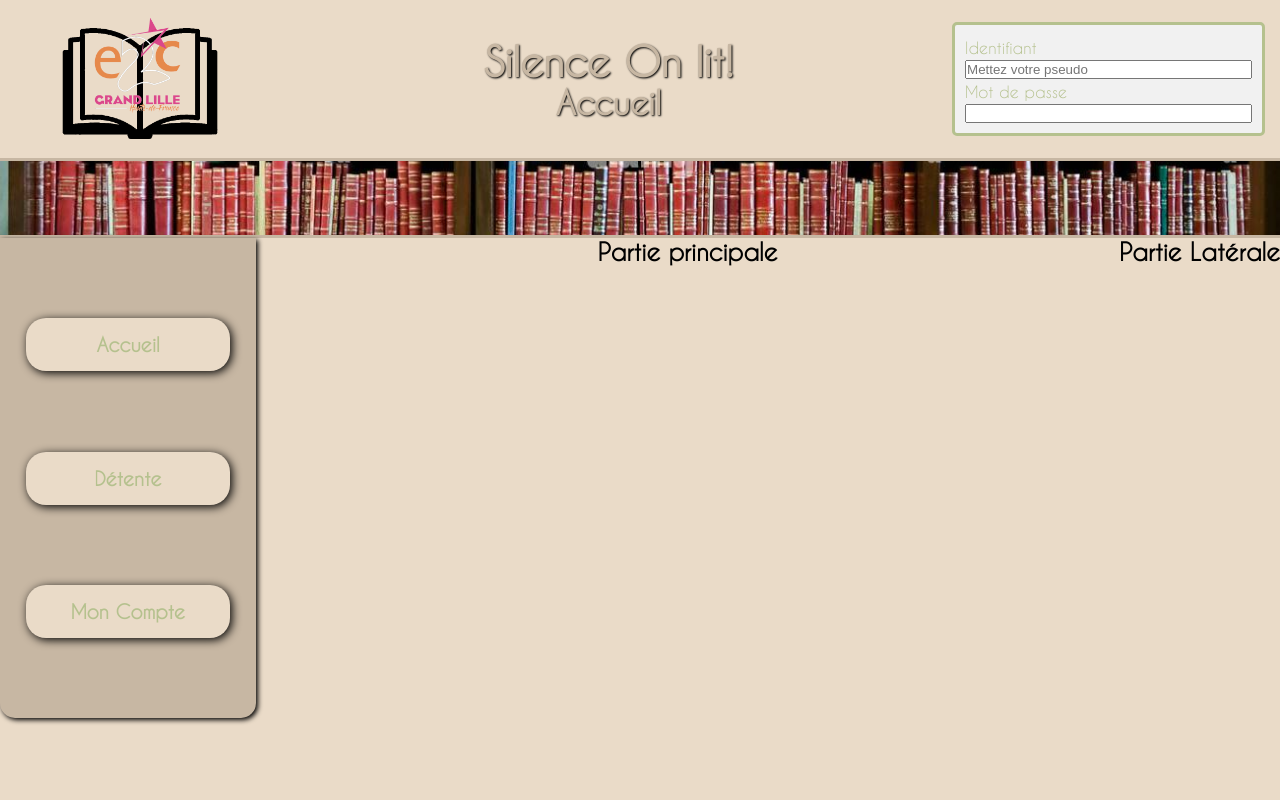
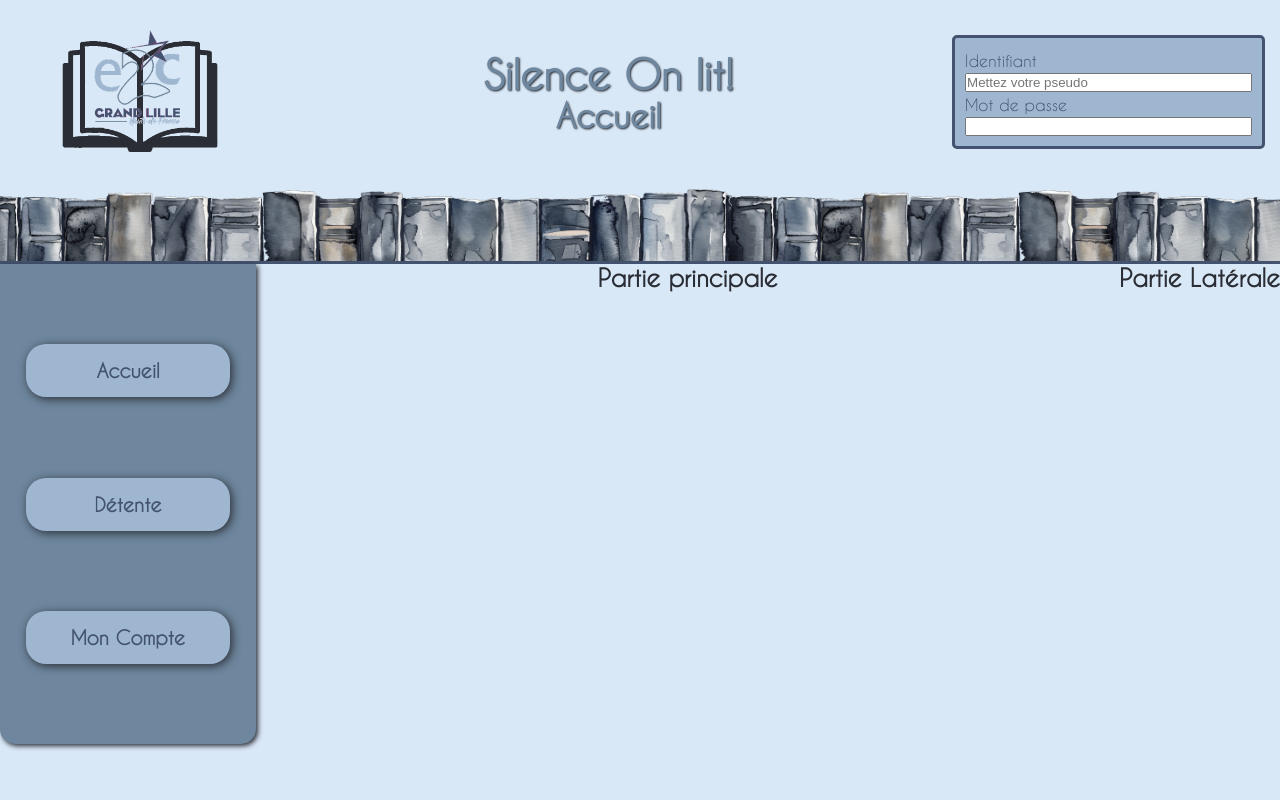
Before and after one commit to Deuteronome/PN-2024-RBX-silenceOnLit, a PHP site: page / in a window 1280 px wide. Run offline with PHP 8.4, Linux system fonts and the light colour scheme.

Commit message:
Modification du du design et de la palette de couleurs

```diff
--- a/style/style.css
+++ b/style/style.css
@@ -13,15 +13,19 @@
     margin: 0;
     padding : 0;
     box-sizing: border-box;
-    --color-vert: #B5C18E ;
-    --color-clair: #EADBC8;
-    --color-fonce: #C7B7A3;
-    --color-blanc: #F1F1F1;
+    --color-pal-1: #42526F ;
+    --color-pal-2: #6E879E;
+    --color-pal-3: #9EB6D0;
+    /*--color-pal-4: #F1F1F1;*/
+    --color-light-default : #D9E8F7;
+    --color-dark-default : #2A2D34;
+
 }
 
 body {
     font-family: 'custom', sans-serif;
-    background-color: var(--color-clair);
+    background-color: var(--color-light-default);
+    color : var(--color-dark-default);
 }
 
 /*header*/
@@ -33,12 +37,11 @@ body {
     flex-direction: row;
     justify-content: center;
     align-items: center;
-    background-color: var(--color-clair);
-    color : var(--color-fonce);
+    color : var(--color-pal-1);
     margin : 0px;
     padding :15px;
     width : 100vw;
-    hedisplay : block;ight: 23vh;
+    height: 23vh;
 }
 
 #header-logo {
@@ -59,24 +62,24 @@ body {
 
 #header-login {
     width : 25vw;
-    border: var(--color-vert)solid 3px;
+    border: var(--color-pal-1)solid 3px;
     border-radius: 5px;
     padding: 10px;
-    background-color: var(--color-blanc);
-    color : var(--color-vert);
+    background-color: var(--color-pal-3);
+    color : var(--color-pal-1);
 }
 
 
 h1 {
-
+    color: var(--color-pal-2);
     font-size: 2.5rem;
-    text-shadow: 1px 1px 2px black;
+    text-shadow: 1px 1px 2px var(--color-dark-default);
 }
 
 h3 {
-
+    color: var(--color-pal-2);
     font-size: 2rem;
-    text-shadow: 1px 1px 2px black;
+    text-shadow: 1px 1px 2px var(--color-dark-default);
 
 }
 
@@ -89,13 +92,12 @@ h3 {
 #header-bas {
     width : 100vw;
     height:10vh;
-    background-image:url('../assets/books.jpg');
-    background-repeat: no-repeat;
-    background-size: cover;
+    background-image:url('../assets/books.png');
+    background-repeat: repeat-x;
+    background-size: contain;
     background-position: center;
     background-position-y:center;
-    border-top: var(--color-fonce) solid 3px;
-    border-bottom: var(--color-fonce) solid 3px;
+    border-bottom: var(--color-pal-1) solid 3px;
 
 }
 /*mise en forme de formulaire*/
@@ -119,7 +121,7 @@ input, label {
 nav {
     width : 20vw;
     height: 60vh;
-    background-color: var(--color-fonce);
+    background-color: var(--color-pal-2);
     border-radius: 0 0 15px 15px;
     box-shadow: 2px 2px 5px 0;
     display: flex;
@@ -130,28 +132,25 @@ nav {
 
 .bouton {
     text-decoration: none;
-    color: var(--color-vert);
+    color: var(--color-pal-1);
     text-align: center;
     font-weight: 800;
     font-size: 1.2rem;
     display : block;
     padding: 15px;
-    background-color: var(--color-clair);
+    background-color: var(--color-pal-3);
     width : 80%;
     border-radius: 20px;
-    box-shadow: black 2px 2px 10px 0;
+    box-shadow: var(--color-dark-default) 2px 2px 10px 0;
 
-    transition: box-shadow 300ms, color 1000ms, background-color 500ms, width 1000ms, padding 1000ms;
+    transition: box-shadow 300ms, color 1500ms, background-color 300ms;
 
 }
 
 .bouton:hover {
-    box-shadow: black 7px 7px 20px 0;
-    color: var(--color-clair);
-    background-color: var(--color-vert);
-    width : 85%;
-    padding-top: 18px;
-    padding-bottom: 18px;
+    box-shadow:none ;
+    color: var(--color-pal-3);
+    background-color: var(--color-pal-1);
 
 }
 
```
Also changed, not shown: assets/books.jpg (deleted), assets/books.png (added), assets/logo.png.
